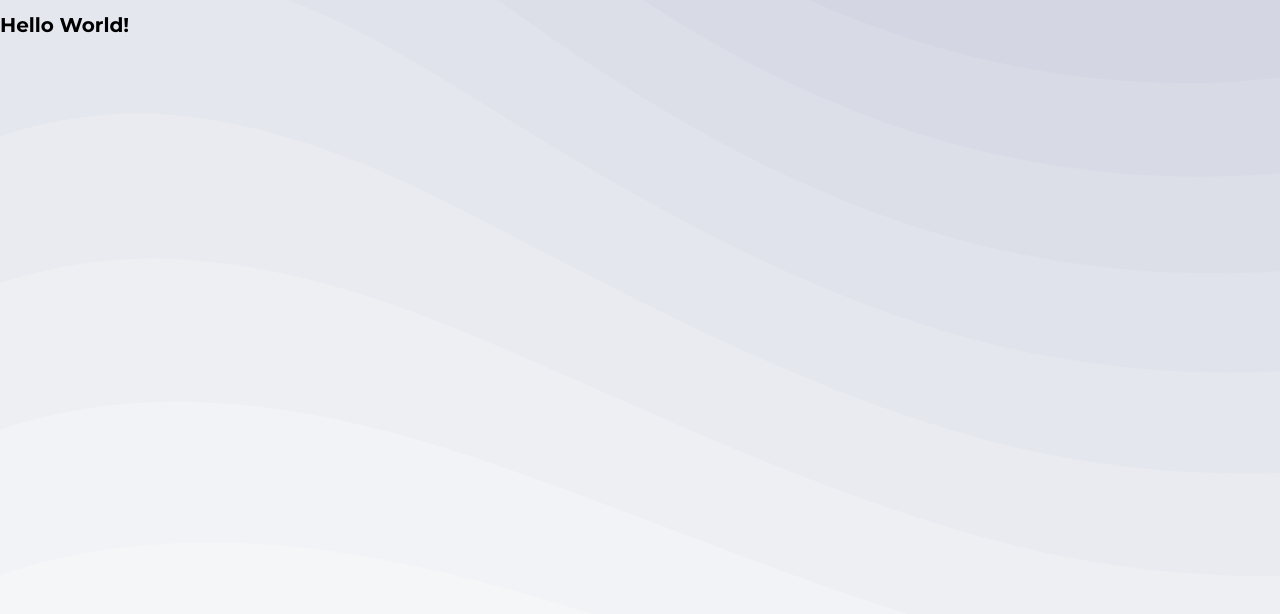
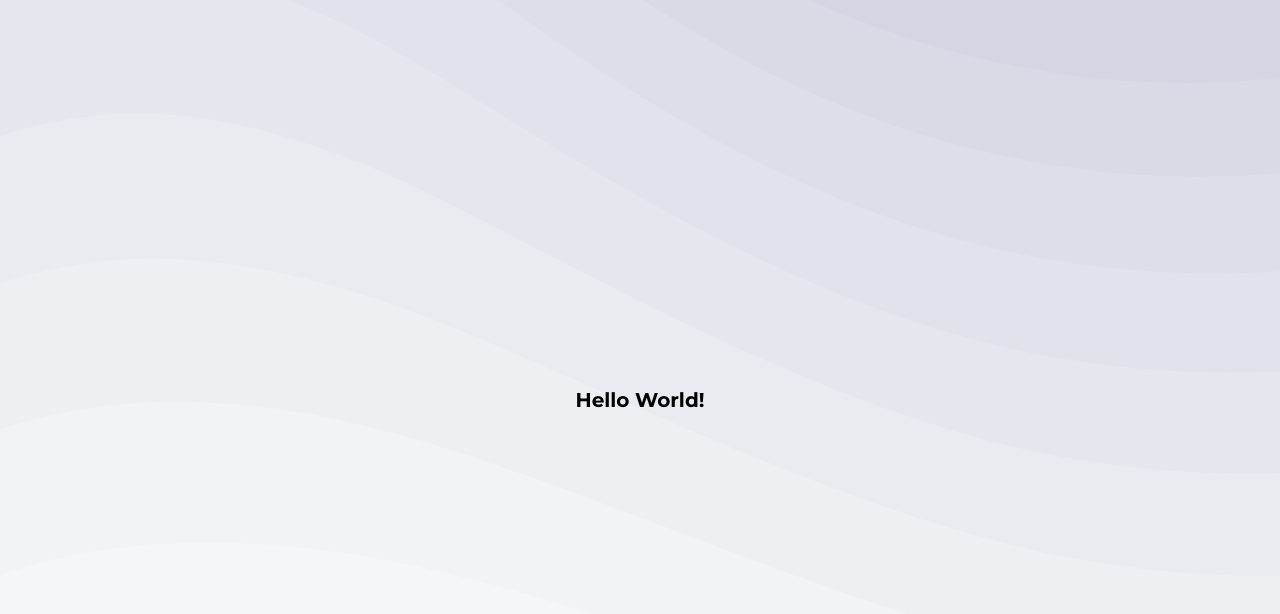
Before and after one commit to TeodorWolski/tinder4movies, a React (Create React App) app: page / in a window 1280 px wide. Shown: the top 614 px of the page. Built offline with nearby package versions, Linux system fonts and the light colour scheme.

Commit message:
Exporting root styles

```diff
--- /dev/null
+++ b/src/views/Root/Root.styles.ts
@@ -0,0 +1,10 @@
+import styled from 'styled-components';
+
+export const Wrapper = styled.div`
+  display: flex;
+  flex-direction: column;
+  align-items: center;
+  justify-content: center;
+  width: 100vw;
+  height: 100vh;
+`;
--- a/src/views/Root/Root.tsx
+++ b/src/views/Root/Root.tsx
@@ -1,9 +1,13 @@
+import { Wrapper } from './Root.styles';
 import MainTemplate from 'components/templates/MainTemplate/MainTemplate';
+import styled from 'styled-components';
 
 const Root = () => {
   return (
     <MainTemplate>
-      <h1>Hello World!</h1>
+      <Wrapper>
+        <h1>Hello World!</h1>
+      </Wrapper>
     </MainTemplate>
   );
 };
```
